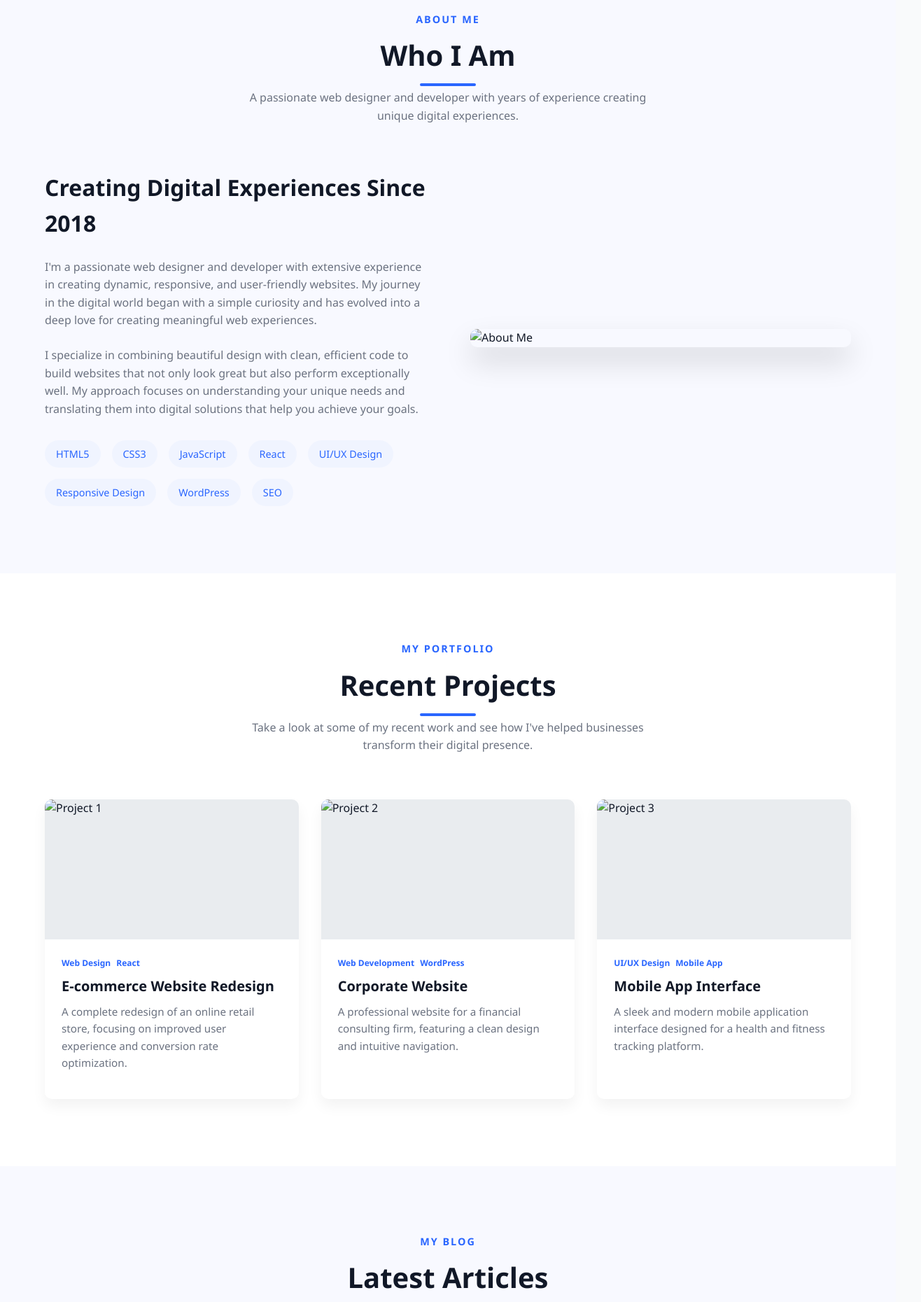
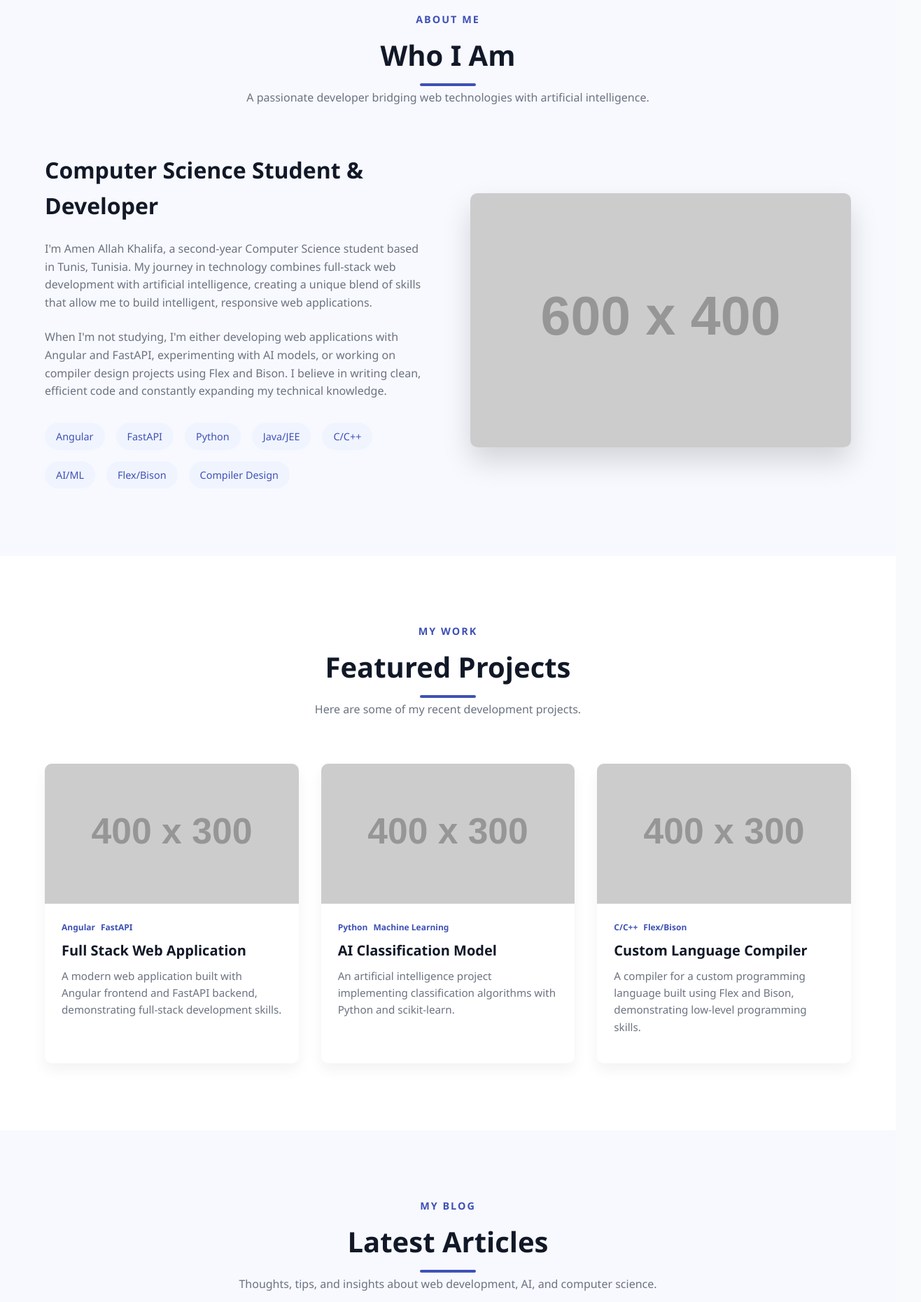
Before and after one commit to am-kh5/repoformywebsite, a plain HTML site: page index.html in a window 1280 px wide. Shown: the part 880-2740 px from the top of the page at 70% size, 1316 px wide, since content can reach past the window. Drawn offline with nearby package versions, Linux system fonts and the light colour scheme; placeholder pictures from the web are drawn by us.

Commit message:
Update index.html

```diff
--- a/index.html
+++ b/index.html
@@ -3,7 +3,7 @@
 <head>
   <meta charset="UTF-8" />
   <meta name="viewport" content="width=device-width, initial-scale=1.0"/>
-  <title>Your Name – Web Designer & Developer</title>
+  <title>Amen Allah Khalifa – CS Student & Full Stack Developer</title>
   <link rel="stylesheet" href="https://cdnjs.cloudflare.com/ajax/libs/font-awesome/6.4.0/css/all.min.css" />
   <link rel="stylesheet" href="https://cdnjs.cloudflare.com/ajax/libs/aos/2.3.4/aos.css" />
   <style>
@@ -15,9 +15,9 @@
     }
 
     :root {
-      --primary: #2a66ff;
-      --primary-dark: #1a46df;
-      --secondary: #14f1d9;
+      --primary: #3f51b5;
+      --primary-dark: #303f9f;
+      --secondary: #00bcd4;
       --dark: #111827;
       --light: #f9fafb;
       --gray: #6b7280;
@@ -145,7 +145,7 @@
       padding: 8rem 0 4rem;
       position: relative;
       overflow: hidden;
-      background: linear-gradient(-45deg, #ee7752, #e73c7e, #23a6d5, #23d5ab);
+      background: linear-gradient(-45deg, #3f51b5, #673ab7, #00bcd4, #009688);
       background-size: 400% 400%;
       animation: gradient 15s ease infinite;
     }
@@ -667,7 +667,7 @@
     .form-control:focus {
       outline: none;
       border-color: var(--primary);
-      box-shadow: 0 0 0 3px rgba(42, 102, 255, 0.1);
+      box-shadow: 0 0 0 3px rgba(63, 81, 181, 0.1);
     }
 
     .form-button {
@@ -686,7 +686,7 @@
     .form-button:hover {
       background-color: var(--primary-dark);
       transform: translateY(-3px);
-      box-shadow: 0 4px 10px rgba(42, 102, 255, 0.3);
+      box-shadow: 0 4px 10px rgba(63, 81, 181, 0.3);
     }
 
     /* Footer */
@@ -886,7 +886,7 @@
 <body>
   <header>
     <div class="container header-container">
-      <div class="logo">Design<span>Pro</span></div>
+      <div class="logo">Dev<span>Khalifa</span></div>
       <button class="nav-toggle" id="navToggle">
         <i class="fas fa-bars"></i>
       </button>
@@ -911,11 +911,11 @@
       </div>
       <div class="container">
         <div class="hero-content" data-aos="fade-up">
-          <h2>Crafting Digital Experiences That Inspire</h2>
-          <p>I design and develop intuitive, beautiful, and high-performing websites that help businesses grow and succeed in the digital landscape.</p>
+          <h2>Building Intelligent Web Solutions</h2>
+          <p>CS student and full-stack developer specializing in Angular and FastAPI, with a passion for AI and compiler design.</p>
           <div class="cta-buttons">
-            <a href="#projects" class="cta-button cta-primary">View My Work</a>
-            <a href="#contact" class="cta-button cta-secondary">Let's Talk</a>
+            <a href="#projects" class="cta-button cta-primary">View My Projects</a>
+            <a href="#contact" class="cta-button cta-secondary">Contact Me</a>
           </div>
         </div>
         <div class="hero-image"></div>
@@ -927,26 +927,26 @@
         <div class="section-header">
           <div class="section-subtitle" data-aos="fade-up">About Me</div>
           <h2 class="section-title" data-aos="fade-up" data-aos-delay="100">Who I Am</h2>
-          <p class="section-description" data-aos="fade-up" data-aos-delay="200">A passionate web designer and developer with years of experience creating unique digital experiences.</p>
+          <p class="section-description" data-aos="fade-up" data-aos-delay="200">A passionate developer bridging web technologies with artificial intelligence.</p>
         </div>
         <div class="about-content">
           <div class="about-text" data-aos="fade-right">
-            <h3>Creating Digital Experiences Since 2018</h3>
-            <p>I'm a passionate web designer and developer with extensive experience in creating dynamic, responsive, and user-friendly websites. My journey in the digital world began with a simple curiosity and has evolved into a deep love for creating meaningful web experiences.</p>
-            <p>I specialize in combining beautiful design with clean, efficient code to build websites that not only look great but also perform exceptionally well. My approach focuses on understanding your unique needs and translating them into digital solutions that help you achieve your goals.</p>
+            <h3>Computer Science Student & Developer</h3>
+            <p>I'm Amen Allah Khalifa, a second-year Computer Science student based in Tunis, Tunisia. My journey in technology combines full-stack web development with artificial intelligence, creating a unique blend of skills that allow me to build intelligent, responsive web applications.</p>
+            <p>When I'm not studying, I'm either developing web applications with Angular and FastAPI, experimenting with AI models, or working on compiler design projects using Flex and Bison. I believe in writing clean, efficient code and constantly expanding my technical knowledge.</p>
             <div class="skill-list">
-              <span class="skill-tag">HTML5</span>
-              <span class="skill-tag">CSS3</span>
-              <span class="skill-tag">JavaScript</span>
-              <span class="skill-tag">React</span>
-              <span class="skill-tag">UI/UX Design</span>
-              <span class="skill-tag">Responsive Design</span>
-              <span class="skill-tag">WordPress</span>
-              <span class="skill-tag">SEO</span>
+              <span class="skill-tag">Angular</span>
+              <span class="skill-tag">FastAPI</span>
+              <span class="skill-tag">Python</span>
+              <span class="skill-tag">Java/JEE</span>
+              <span class="skill-tag">C/C++</span>
+              <span class="skill-tag">AI/ML</span>
+              <span class="skill-tag">Flex/Bison</span>
+              <span class="skill-tag">Compiler Design</span>
             </div>
           </div>
           <div class="about-image" data-aos="fade-left">
-            <img src="/api/placeholder/600/400" alt="About Me" />
+            <img src="https://via.placeholder.com/600x400?text=Amen+Allah+Khalifa" alt="Amen Allah Khalifa" />
           </div>
         </div>
       </div>
@@ -955,14 +955,14 @@
     <section id="projects">
       <div class="container">
         <div class="section-header">
-          <div class="section-subtitle" data-aos="fade-up">My Portfolio</div>
-          <h2 class="section-title" data-aos="fade-up" data-aos-delay="100">Recent Projects</h2>
-          <p class="section-description" data-aos="fade-up" data-aos-delay="200">Take a look at some of my recent work and see how I've helped businesses transform their digital presence.</p>
+          <div class="section-subtitle" data-aos="fade-up">My Work</div>
+          <h2 class="section-title" data-aos="fade-up" data-aos-delay="100">Featured Projects</h2>
+          <p class="section-description" data-aos="fade-up" data-aos-delay="200">Here are some of my recent development projects.</p>
         </div>
         <div class="projects-grid">
           <div class="project-card" data-aos="fade-up">
             <div class="project-image">
-              <img src="/api/placeholder/400/300" alt="Project 1" />
+              <img src="https://via.placeholder.com/400x300?text=Angular+FastAPI+App" alt="Full Stack Application" />
               <div class="project-overlay">
                 <div class="project-links">
                   <a href="#" class="project-link">
@@ -976,17 +976,17 @@
             </div>
             <div class="project-content">
               <div class="project-tags">
-                <span class="project-tag">Web Design</span>
-                <span class="project-tag">React</span>
+                <span class="project-tag">Angular</span>
+                <span class="project-tag">FastAPI</span>
               </div>
-              <h3 class="project-title">E-commerce Website Redesign</h3>
-              <p class="project-description">A complete redesign of an online retail store, focusing on improved user experience and conversion rate optimization.</p>
+              <h3 class="project-title">Full Stack Web Application</h3>
+              <p class="project-description">A modern web application built with Angular frontend and FastAPI backend, demonstrating full-stack development skills.</p>
             </div>
           </div>
 
           <div class="project-card" data-aos="fade-up" data-aos-delay="100">
             <div class="project-image">
-              <img src="/api/placeholder/400/300" alt="Project 2" />
+              <img src="https://via.placeholder.com/400x300?text=AI+Project" alt="AI Project" />
               <div class="project-overlay">
                 <div class="project-links">
                   <a href="#" class="project-link">
@@ -1000,17 +1000,17 @@
             </div>
             <div class="project-content">
               <div class="project-tags">
-                <span class="project-tag">Web Development</span>
-                <span class="project-tag">WordPress</span>
+                <span class="project-tag">Python</span>
+                <span class="project-tag">Machine Learning</span>
               </div>
-              <h3 class="project-title">Corporate Website</h3>
-              <p class="project-description">A professional website for a financial consulting firm, featuring a clean design and intuitive navigation.</p>
+              <h3 class="project-title">AI Classification Model</h3>
+              <p class="project-description">An artificial intelligence project implementing classification algorithms with Python and scikit-learn.</p>
             </div>
           </div>
 
           <div class="project-card" data-aos="fade-up" data-aos-delay="200">
             <div class="project-image">
-              <img src="/api/placeholder/400/300" alt="Project 3" />
+              <img src="https://via.placeholder.com/400x300?text=Compiler+Project" alt="Compiler Project" />
               <div class="project-overlay">
                 <div class="project-links">
                   <a href="#" class="project-link">
@@ -1024,11 +1024,11 @@
             </div>
             <div class="project-content">
               <div class="project-tags">
-                <span class="project-tag">UI/UX Design</span>
-                <span class="project-tag">Mobile App</span>
+                <span class="project-tag">C/C++</span>
+                <span class="project-tag">Flex/Bison</span>
               </div>
-              <h3 class="project-title">Mobile App Interface</h3>
-              <p class="project-description">A sleek and modern mobile application interface designed for a health and fitness tracking platform.</p>
+              <h3 class="project-title">Custom Language Compiler</h3>
+              <p class="project-description">A compiler for a custom programming language built using Flex and Bison, demonstrating low-level programming skills.</p>
             </div>
           </div>
         </div>
@@ -1040,50 +1040,50 @@
         <div class="section-header">
           <div class="section-subtitle" data-aos="fade-up">My Blog</div>
           <h2 class="section-title" data-aos="fade-up" data-aos-delay="100">Latest Articles</h2>
-          <p class="section-description" data-aos="fade-up" data-aos-delay="200">Thoughts, tips, and insights about web design, development, and digital marketing.</p>
+          <p class="section-description" data-aos="fade-up" data-aos-delay="200">Thoughts, tips, and insights about web development, AI, and computer science.</p>
         </div>
         <div class="blog-grid">
           <div class="blog-card" data-aos="fade-up">
             <div class="blog-image">
-              <img src="/api/placeholder/400/300" alt="Blog Post 1" />
+              <img src="https://via.placeholder.com/400x300?text=Web+Dev" alt="Blog Post 1" />
             </div>
             <div class="blog-content">
               <div class="blog-meta">
                 <span><i class="far fa-calendar"></i> May 10, 2025</span>
                 <span><i class="far fa-comment"></i> 24 Comments</span>
               </div>
-              <h3 class="blog-title">10 Web Design Trends to Watch in 2025</h3>
-              <p class="blog-description">Explore the latest trends shaping the future of web design and how you can implement them in your projects.</p>
+              <h3 class="blog-title">Angular vs React: Choosing the Right Framework</h3>
+              <p class="blog-description">A comparison of Angular and React for full-stack development with FastAPI backends.</p>
               <a href="#" class="blog-link">Read More <i class="fas fa-arrow-right"></i></a>
             </div>
           </div>
 
           <div class="blog-card" data-aos="fade-up" data-aos-delay="100">
             <div class="blog-image">
-              <img src="/api/placeholder/400/300" alt="Blog Post 2" />
+              <img src="https://via.placeholder.com/400x300?text=AI" alt="Blog Post 2" />
             </div>
             <div class="blog-content">
               <div class="blog-meta">
                 <span><i class="far fa-calendar"></i> April 28, 2025</span>
                 <span><i class="far fa-comment"></i> 18 Comments</span>
               </div>
-              <h3 class="blog-title">The Importance of Responsive Design</h3>
-              <p class="blog-description">Why responsive design matters more than ever and how it impacts user experience and search engine rankings.</p>
+              <h3 class="blog-title">Getting Started with Machine Learning in Python</h3>
+              <p class="blog-description">Practical guide to implementing your first AI model using Python and scikit-learn.</p>
               <a href="#" class="blog-link">Read More <i class="fas fa-arrow-right"></i></a>
             </div>
           </div>
 
           <div class="blog-card" data-aos="fade-up" data-aos-delay="200">
             <div class="blog-image">
-              <img src="/api/placeholder/400/300" alt="Blog Post 3" />
+              <img src="https://via.placeholder.com/400x300?text=Compiler" alt="Blog Post 3" />
             </div>
             <div class="blog-content">
               <div class="blog-meta">
                 <span><i class="far fa-calendar"></i> April 15, 2025</span>
                 <span><i class="far fa-comment"></i> 32 Comments</span>
               </div>
-              <h3 class="blog-title">Optimizing Website Performance</h3>
-              <p class="blog-description">Tips and techniques to improve your website's loading speed and overall performance for better user experience.</p>
+              <h3 class="blog-title">Compiler Design with Flex and Bison</h3>
+              <p class="blog-description">Building a simple compiler using lexical analysis and parsing tools.</p>
               <a href="#" class="blog-link">Read More <i class="fas fa-arrow-right"></i></a>
             </div>
           </div>
@@ -1096,7 +1096,7 @@
         <div class="section-header">
           <div class="section-subtitle" data-aos="fade-up">Get In Touch</div>
           <h2 class="section-title" data-aos="fade-up" data-aos-delay="100">Contact Me</h2>
-          <p class="section-description" data-aos="fade-up" data-aos-delay="200">Have a project in mind or just want to say hello? I'd love to hear from you.</p>
+          <p class="section-description" data-aos="fade-up" data-aos-delay="200">Have a project idea or want to collaborate? I'd love to hear from you.</p>
         </div>
         <div class="contact-container">
           <div class="contact-info">
@@ -1106,7 +1106,7 @@
               </div>
               <div class="contact-details">
                 <h4 class="contact-label">Location</h4>
-                <p class="contact-text">123 Design Street, Creative City, CA 94103</p>
+                <p class="contact-text">Tunis, Tunisia</p>
               </div>
             </div>
 
@@ -1116,7 +1116,7 @@
               </div>
               <div class="contact-details">
                 <h4 class="contact-label">Email</h4>
-                <p class="contact-text">hello@yourwebsite.com</p>
+                <p class="contact-text">amenkhalifa0@gmail.com</p>
               </div>
             </div>
 
@@ -1126,7 +1126,7 @@
               </div>
               <div class="contact-details">
                 <h4 class="contact-label">Phone</h4>
-                <p class="contact-text">+1 (555) 123-4567</p>
+                <p class="contact-text">Available upon request</p>
               </div>
             </div>
 
@@ -1136,7 +1136,7 @@
               </div>
               <div class="contact-details">
                 <h4 class="contact-label">Working Hours</h4>
-                <p class="contact-text">Monday - Friday, 9:00 AM - 6:00 PM</p>
+                <p class="contact-text">Flexible around my university schedule</p>
               </div>
             </div>
           </div>
@@ -1175,14 +1175,13 @@
     <div class="container">
       <div class="footer-container">
         <div class="footer-col">
-          <div class="footer-logo">Design<span>Pro</span></div>
-          <p class="footer-about">I create beautiful, responsive websites that help businesses establish a strong online presence and connect with their audience.</p>
+          <div class="footer-logo">Dev<span>Khalifa</span></div>
+          <p class="footer-about">CS student and full-stack developer specializing in Angular, FastAPI, and AI technologies.</p>
           <div class="social-links">
-            <a href="#" class="social-link"><i class="fab fa-facebook-f"></i></a>
+            <a href="#" class="social-link"><i class="fab fa-github"></i></a>
+            <a href="#" class="social-link"><i class="fab fa-linkedin-in"></i></a>
             <a href="#" class="social-link"><i class="fab fa-twitter"></i></a>
-            <a href="#" class="social-link"><i class="fab fa-instagram"></i></a>
-            <a href="#" class="social-link"><i class="fab fa-linkedin-in"></i></a>
-            <a href="#" class="social-link"><i class="fab fa-dribbble"></i></a>
+            <a href="#" class="social-link"><i class="fab fa-stack-overflow"></i></a>
           </div>
         </div>
 
@@ -1198,13 +1197,13 @@
         </div>
 
         <div class="footer-col">
-          <h3 class="footer-title">Services</h3>
+          <h3 class="footer-title">Expertise</h3>
           <ul class="footer-links">
-            <li><a href="#">Web Design</a></li>
-            <li><a href="#">Web Development</a></li>
-            <li><a href="#">UI/UX Design</a></li>
-            <li><a href="#">E-commerce</a></li>
-            <li><a href="#">WordPress</a></li>
+            <li><a href="#">Angular Development</a></li>
+            <li><a href="#">FastAPI Backends</a></li>
+            <li><a href="#">AI/ML Solutions</a></li>
+            <li><a href="#">Compiler Design</a></li>
+            <li><a href="#">Full Stack Development</a></li>
           </ul>
         </div>
 
@@ -1214,13 +1213,12 @@
             <li><a href="#">Privacy Policy</a></li>
             <li><a href="#">Terms of Service</a></li>
             <li><a href="#">Cookie Policy</a></li>
-            <li><a href="#">Site Map</a></li>
           </ul>
         </div>
       </div>
 
       <div class="footer-bottom">
-        <p>&copy; 2025 DesignPro. All Rights Reserved.</p>
+        <p>&copy; 2023 Amen Allah Khalifa. All Rights Reserved.</p>
       </div>
     </div>
   </footer>
```
